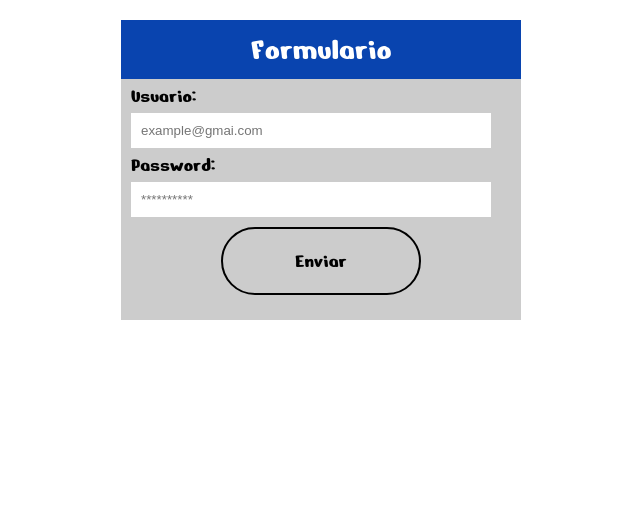
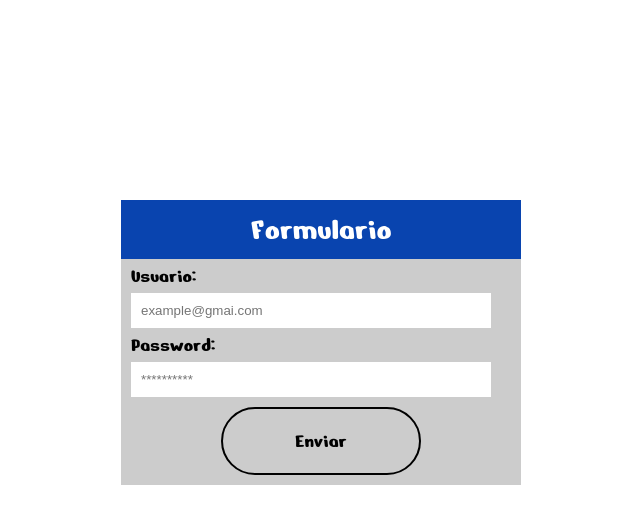
Before and after one commit to steven55sol/Basic-form, a PHP site: page / in a window 1280 px wide. Shown: the top 524 px of the page, without its empty margins (319-959 px from the left). Run offline with PHP 8.4, Linux system fonts and the light colour scheme.

Commit message:
Cambio de lugar en la vaidacion

```diff
--- a/css/estilo.css
+++ b/css/estilo.css
@@ -8,11 +8,10 @@
 
 .formulario{
     width: 400px;
-    height: 300px;
     background-color: #ccc;
     display: flex;
     flex-direction: column;
-    margin: 20px auto;
+    margin: 200px auto;
 }
 
 .title-form{
@@ -53,7 +52,7 @@
 
 .btn{
     width: 200px;
-    margin:0 auto;
+    margin:0 auto 10px;
     padding: 20px;
     border-radius: 50px;
     border: 2px solid #000;
@@ -72,7 +71,8 @@
 .error{
     background-color: #e01616e1;
     width: 90%;
-    margin: 0 auto;
+    margin: 5px auto;
     font-size:18px;
     color: #fff;
+    padding: 10px;
 }
--- a/index.php
+++ b/index.php
@@ -16,12 +16,11 @@
 </head>
 <body>
 
+    <form action="<?php echo htmlspecialchars($_SERVER["PHP_SELF"]); ?>" class="formulario" method="post">
+       <h1 class="title-form">Formulario</h1>
 <?php
        include("validar.php");
 ?>
-
-    <form action="" class="formulario" method="post">
-       <h1 class="title-form">Formulario</h1>
        <label for="" class="title-user">Usuario:</label>
        <input type="text" name="usuario" placeholder="example@gmai.com" class="user">
        <label for="" class="title-pass">Password:</label>
```
